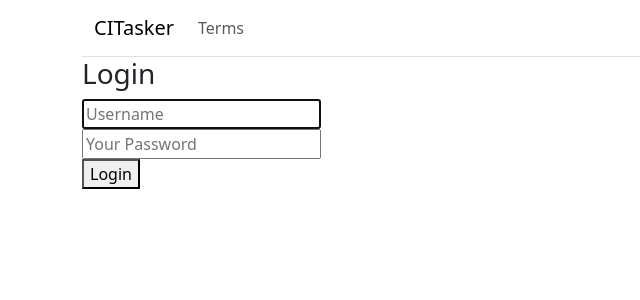
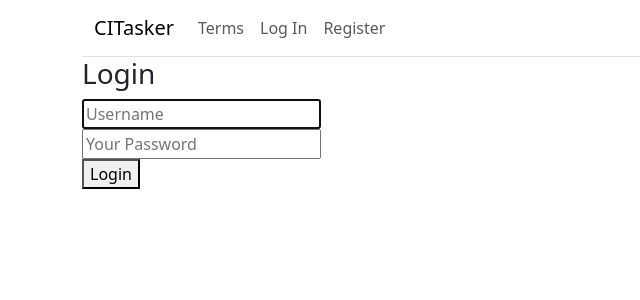
Before and after one commit to LogicEgg/CITasker, a Flask app: page /auth/login in a window 1280 px wide. Shown: the top 300 px of the page, without its empty margins (0-640 px from the left). Run offline with Flask 3, Linux system fonts and the light colour scheme; parts of the project's set-up code (start-up, migrations or seed data) failed here and were passed over.

Commit message:
added login/logout & register to nav bar

```diff
--- a/templates/base.html
+++ b/templates/base.html
@@ -24,6 +24,12 @@
                     <div class="collapse navbar-collapse" id="navbarNavAltMarkup">
                         <div class="navbar-nav">
                             <a class="nav-link" href="{{ url_for('term_page')}}">Terms</a>
+                            {% if current_user.uname %}
+                            <a class="nav-link" href="{{ url_for('auth.logout' )}}">Log Out</a>
+                            {% else %}
+                            <a class="nav-link" href="{{ url_for('auth.login' )}}">Log In</a>
+                            <a class="nav-link" href="{{ url_for('auth.register' )}}">Register</a>
+                            {% endif %}
                             <!-- <a
                                 class="nav-link {% if request.endpoint == 'wip1' %}active text-dark border-bottom border-dark{% endif %}"
                                 href="#"
```
